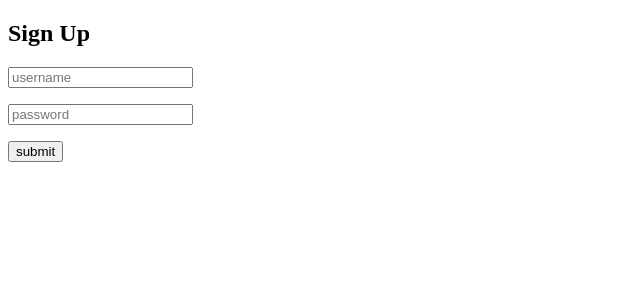
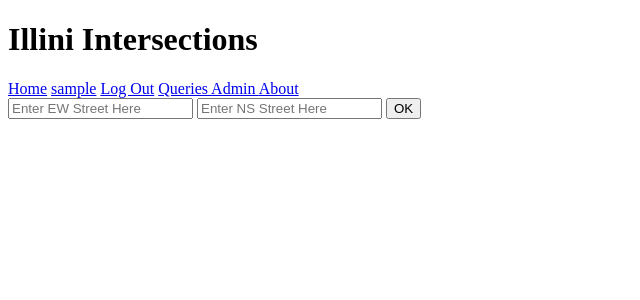
Before and after one commit to SmitPurohit/IlliniIntersections, a Flask app: page / in a window 1280 px wide. Shown: the top 300 px of the page, without its empty margins (0-640 px from the left). Run offline with Flask 2, Linux system fonts and the light colour scheme; the visitor is signed in with stand-in values (Sample User, id 1).

Commit message:
Overhauled user interface Added Deepak's Sign In/Up code Cleaned up main page

```diff
--- a/server.py
+++ b/server.py
@@ -8,47 +8,46 @@ app.config['SECRET_KEY'] = 'thecodex'
 
 # GARY HIGHWAY(ew) x NEAL SHORE(ns)
 
-@app.route('/home', methods=['POST', 'GET'])
+@app.route('/', methods=['POST', 'GET'])
 def home():
-
+    if 'isAuth' not in session:
+        session['isAuth'] = 0
     if session['isAuth'] != 1:
-        return redirect(url_for('login'))
+        authString = "Log In/Sign Up"
+        displayLogout = "display:none"
+    else:
+        authString = session['username']
+        displayLogout = ""
     if request.method == 'POST':
         # Insert Reviews
         if "add_review_submit" in request.form:
-            intersection_id = request.form.get('intersection_review_id')
-            lighting_review = request.form.get('lighting_review')
-            quality_review = request.form.get('quality_review')
-            traffic_review = request.form.get('traffic_review')
-            va_review = request.form.get('va_review')
-            comments = request.form.get('comments')
-            insert_review(intersection_id, lighting_review, quality_review, traffic_review, va_review, comments)
-            return render_template('index.html')
+            if session['isAuth'] == 1:
+                intersection_id = request.form.get('intersection_review_id')
+                lighting_review = request.form.get('lighting_review')
+                quality_review = request.form.get('quality_review')
+                traffic_review = request.form.get('traffic_review')
+                va_review = request.form.get('va_review')
+                comments = request.form.get('comments')
+                insert_review(intersection_id, lighting_review, quality_review, traffic_review, va_review, comments)
+
 
         # Update Reviews
         if "update_submit" in request.form:
-            review_number = request.form.get('reviewNumber')
-            new_comment = request.form.get('updateField')
-            oldReview, newReview = update_review(review_number, new_comment)
-            return render_template('index.html',
-                                    reviewUpdateNew = newReview,
-                                    reviewUpdateOld = oldReview)
+            return redirect(url_for('admin'))
 
         # Delete Reviews
         if "deleteReview_submit" in request.form:
-            delete_number = request.form.get("reviewNum")
-            delete_review(delete_number)
-            return render_template('index.html')
+            return redirect(url_for('admin'))
 
         # Delete User
         if "deleteUser_submit" in request.form:
-            return render_template('index.html')
+            return redirect(url_for('admin'))
 
         # advanced queries
         if "runQuery1" in request.form:
-            return render_template('index.html', resultQuery1 = runQuery1())
+            return redirect(url_for('queries'))
         if "runQuery2" in request.form:
-            return render_template('index.html', resultQuery2 = runQuery2())
+            return redirect(url_for('queries'))
 
 
 
@@ -67,33 +66,85 @@ def home():
                                 qualityRating = qualityRating,
                                 trafficRating = trafficRating,
                                 viewURL = views,
-                                display="display:''"
+                                display="display:''",
+                                authStatus = authString,
+                                logoutDisplay = displayLogout
                                 )
 
     else:
-        return render_template('index.html',display="display:none")
+        return render_template('index.html',
+                                display="display:none",
+                                authStatus = authString,
+                                logoutDisplay = displayLogout)
+
+@app.route('/admin', methods= ['POST','GET'])
+def admin():
+    #update users
+    if "update_submit" in request.form:
+        review_number = request.form.get('reviewNumber')
+        new_comment = request.form.get('updateField')
+        oldReview, newReview = update_review(review_number, new_comment)
+        return render_template('admin.html',
+                                reviewUpdateNew = newReview,
+                                reviewUpdateOld = oldReview)
+    # Delete Reviews
+    if "deleteReview_submit" in request.form:
+        delete_number = request.form.get("reviewNum")
+        delete_review(delete_number)
+        return render_template('admin.html')
+
+    # Delete User
+    if "deleteUser_submit" in request.form:
+        return render_template('admin.html')
+    return render_template('admin.html')
+
+@app.route('/queries', methods= ['POST','GET'])
+def queries():
+    # advanced queries
+    if "runQuery1" in request.form:
+        return render_template('queries.html', resultQuery1 = runQuery1())
+    if "runQuery2" in request.form:
+        return render_template('queries.html', resultQuery2 = runQuery2())
+    return render_template('queries.html')
+
+@app.route('/logout')
+def logout():
+    session.pop('isAuth', None)
+    return redirect(url_for('home'))
 
 
-@app.route('/signup')
+@app.route('/signup', methods = ['POST','GET'])
 def signup():
-    form = SignUpForm()
-    return render_template('signup.html', form=form)
+    print(1)
+    if request.method == 'POST':
+        if "submit_adduser" in request.form:
+            username = request.form['username']
+            password = request.form['password']
+            firstName = request.form['firstName']
+            lastName = request.form['lastName']
+            validCheck = user_signup(username,firstName,lastName,password)
+            if validCheck == 0:
+                return redirect(url_for('login'))
+    return render_template('adduser.html')
 
-@app.route('/', methods = ['POST','GET'])
+@app.route('/login', methods = ['POST','GET'])
 def login():
     session['isAuth'] = 0
     if request.method == 'POST':
+        print(3)
         if "submit_sign" in request.form:
+            print(2)
             username = request.form['username']
             password = request.form['password']
             isAuth = user_auth(username,password)
             if isAuth == 1:
+                print(1)
                 session['isAuth'] = 1
                 session['username'] = request.form['username']
                 return redirect(url_for('home'))
+            return render_template("signup.html")
+        return render_template("adduser.html")
     return render_template("signup.html")
-
-
 
 if __name__ == '__main__':
     app.run()
--- a/templates/index.html
+++ b/templates/index.html
@@ -3,9 +3,17 @@
 
 <head>
 <header>
-    <h1>
-        Illini Intersections
-    </h1>
+    <div class="header">
+        <h1>Illini Intersections</h1>
+        <div class="header-right">
+          <a class="active" href="/">Home</a>
+          <a href="login">{{authStatus}}</a>
+          <a href="logout" style={{logoutDisplay}}>Log Out</a>
+          <a href="queries"> Queries </a>
+          <a href="admin" style={{logoutDisplay}}> Admin </a>
+          <a href="about.html">About</a>
+        </div>
+      </div>
 </header>
 
 <link rel="stylesheet" type="text/css" href="styles.css">
@@ -13,6 +21,7 @@
 </head>
 
 <body id="body">
+
     <form action="#" method="post">
             <div id="intersectionSelection">
                 <input type="text" name='ew' id="intersection" placeholder="Enter EW Street Here">
@@ -163,70 +172,7 @@
             <input type="submit" name = 'add_review_submit' value="Submit">
         </form>
     </div>
-    <div id="deleteReview">
-        <h3>
-            Delete Review
-        </h3>
-        <form id="deleteReviewForm" method="post">
-            <label for="reviewNum">Enter Review Number:</label><br>
-            <input type="text" id="reviewNum" name="reviewNum"><br>
-            {{reviewDelete}}
-            <br>
-            <input type="submit" name="deleteReview_submit" value="Delete">
-        </form>
-    </div>
-    <div id="updateReview">
-        <h3>
-            Update Review
-        </h3>
-        <form id="updateReviewForm" method="post">
-            <label for="reviewNumber">Enter Review Number:</label><br>
-            <input type="text" id="reviewNumber" name="reviewNumber"><br><br>
-            Old Review: {{reviewUpdateOld}} <br><br>
-            New Review: {{reviewUpdateNew}}
-            <br><br>
-            <label for="updateField">New Comments:</label><br>
-            <input type="text" id="updateField" name="updateField"><br><br>
-            <input type="submit" name="update_submit" value="Update">
-        </form>
-    </div>
-    <div id="Query1">
 
-            <h3>
-                Query 1: Gets all the streets that have good lighting (a lighting rating above 8)
-            </h3>
-            <form action="#" method="post">
-                <div>
-                    <input type="submit" name="runQuery1" value="Run Query 1">
-                </div>
-
-            </form>
-            {{resultQuery1}}
-
-    </div>
-    <div id="Query2">
-
-            <h3>
-                Query 2: Returns the intersectionID, the difference between the objective and subjective rating of an intersection’s road quality (statistics vs reviews), and the overall rating of an intersection for all intersections that have an objective rating of 1 or less
-            </h3>
-            <form action="#" method="post">
-                <input type="submit" name="runQuery2" value="Run Query 2">
-            </form>
-            {{resultQuery2}}
-
-    </div>
-    <div id="deleteUser">
-        <h3>
-            Delete User
-        </h3>
-        <form id="deleteUserForm" method="post">
-            <label for="username">Enter username:</label><br>
-            <input type="text" id="username" name="username"><br>
-            {{userDelete}}
-            <br>
-            <input type="submit" name="deleteUser_submit" value="Delete">
-        </form>
-    </div>
 </body>
 
 </html>
--- a/templates/signup.html
+++ b/templates/signup.html
@@ -3,17 +3,21 @@
 <head>
 
 </head>
-<body>
+<body style="background-color: black;">
    {% block content %}
 
-   <h2> Sign Up </h2>
-
-   <form action = "/" method = "post">
+   <h2 style="color:white;text-align:center;"> LOGIN </h2>
+   <a href="/">Home</a>
+   <form action = "/login" method = "post">
          <p><input type = "text" name = "username" placeholder ="username "/></p>
          <p><input type = "text" name = "password" placeholder ="password"/></p>
-         <input type = "submit" name = "submit_sign" value = "submit"/>
-      </form>
+         <input type = "submit" name = "submit_sign" value = "Submit"/>
+   </form>
+   <br>
+   <form action = "/signup" method = "post">
 
+      <input type = "submit" name = "gotosignup" value = "Sign Up"/>
+   </form>
    {% endblock %}
 </body>
 </html>
```
Also changed, not shown: templates/adduser.html (added, +21 -0 lines), templates/admin.html (added, +37 -0 lines), templates/queries.html (added, +34 -0 lines), utils/functions_back.py (+20 -1 lines), templates/about.html (added).
